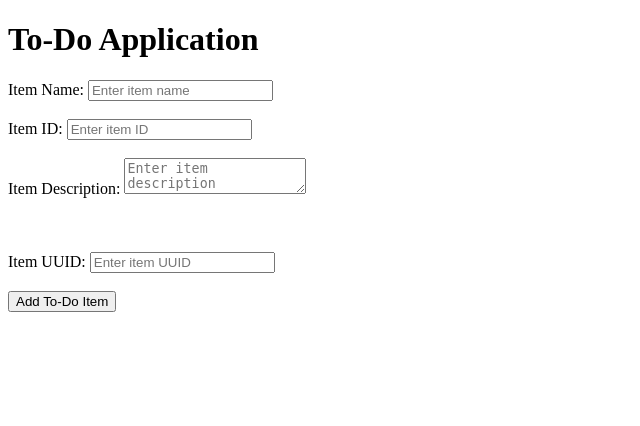
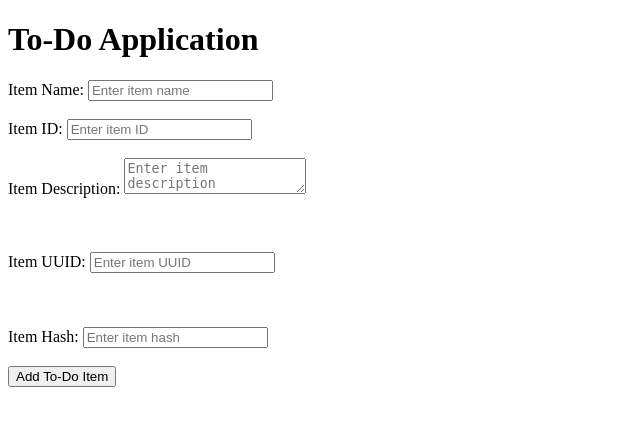
Before and after one commit to aryan-code-hub/Flask-Git-Practical-Aryan, a Flask app: page / in a window 1280 px wide. Shown: the top 426 px of the page, without its empty margins (0-640 px from the left). Run offline with Flask 3, Linux system fonts and the light colour scheme.

Commit message:
Add Item Hash field to-Do form

```diff
--- a/templates/form.html
+++ b/templates/form.html
@@ -56,6 +56,19 @@
 
 <br><br>
 
+<br><br>
+
+<label for="itemHash">Item Hash:</label>
+<input
+    type="text"
+    id="itemHash"
+    name="itemHash"
+    placeholder="Enter item hash"
+    required
+>
+
+<br><br>
+
         <button type="submit">Add To-Do Item</button>
 
     </form>
```
